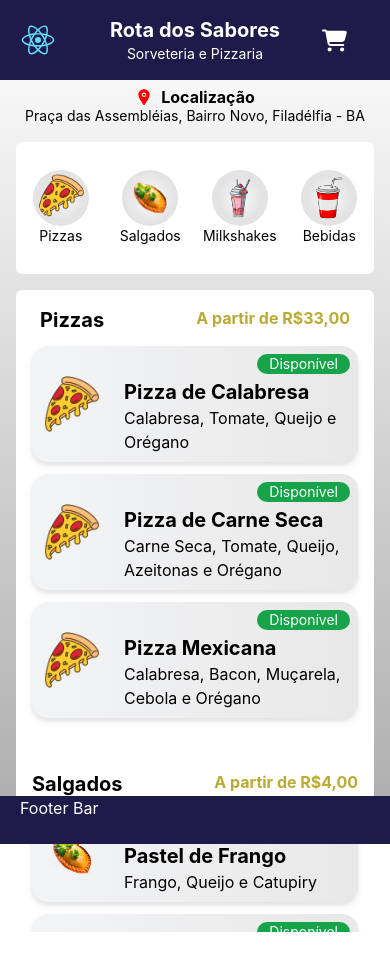
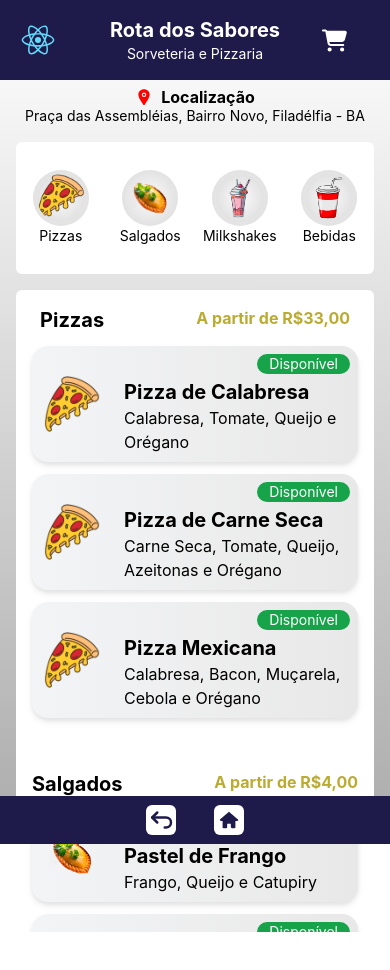
Before and after one commit to CleitonBrito/RotaDosSaboresApp, a React (Create React App) app: page / in a window 390 px wide. Shown: the top 970 px of the page. Built offline with nearby package versions, Linux system fonts and the light colour scheme.

Commit message:
links to footer bar

```diff
--- a/src/Components/Footer/index.js
+++ b/src/Components/Footer/index.js
@@ -1,11 +1,20 @@
-import React, { Component } from "react"
+import React from "react"
+import { TbArrowBackUp } from "react-icons/tb";
+import { TiHome } from "react-icons/ti";
+import { useNavigate } from 'react-router-dom';
 
-class Footer extends Component {
-    render(){
-       return <div className="px-5 sticky bottom-0 h-12 w-screen sm:hidden block mx-auto bg-themeMainDefault text-white">
-            Footer Bar
+export const Footer = () => {
+    let navigate = useNavigate();
+    return <div className="px-5 sticky bottom-0 h-12 w-screen sm:hidden flex justify-center items-center mx-auto bg-themeMainDefault text-white">
+        <div className="flex w-6/12 justify-evenly">
+            <button onClick={() => navigate(-1) } >
+                <TbArrowBackUp size={30} color="#1E1B4B" className="bg-white rounded-md"/>
+            </button>
+            <button disabled={ window.location.pathname === "/" ? "disabled" : "" } onClick={() => navigate("/")}>
+                <TiHome size={30} color="#1E1B4B" className="p-1 bg-white rounded-md"/>
+            </button>
         </div>
-    }
+    </div>
 }
 
 export default Footer;
```
